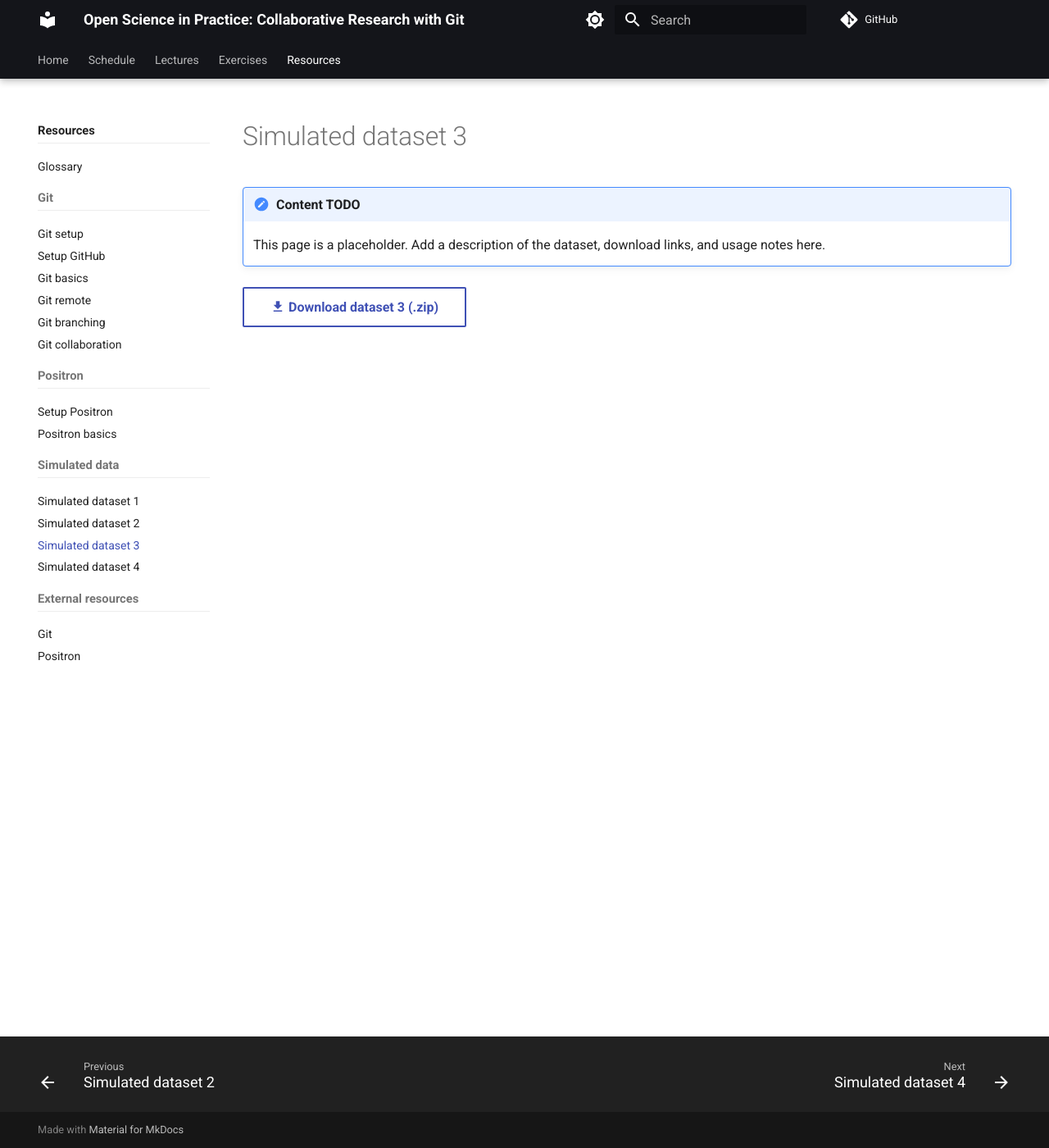
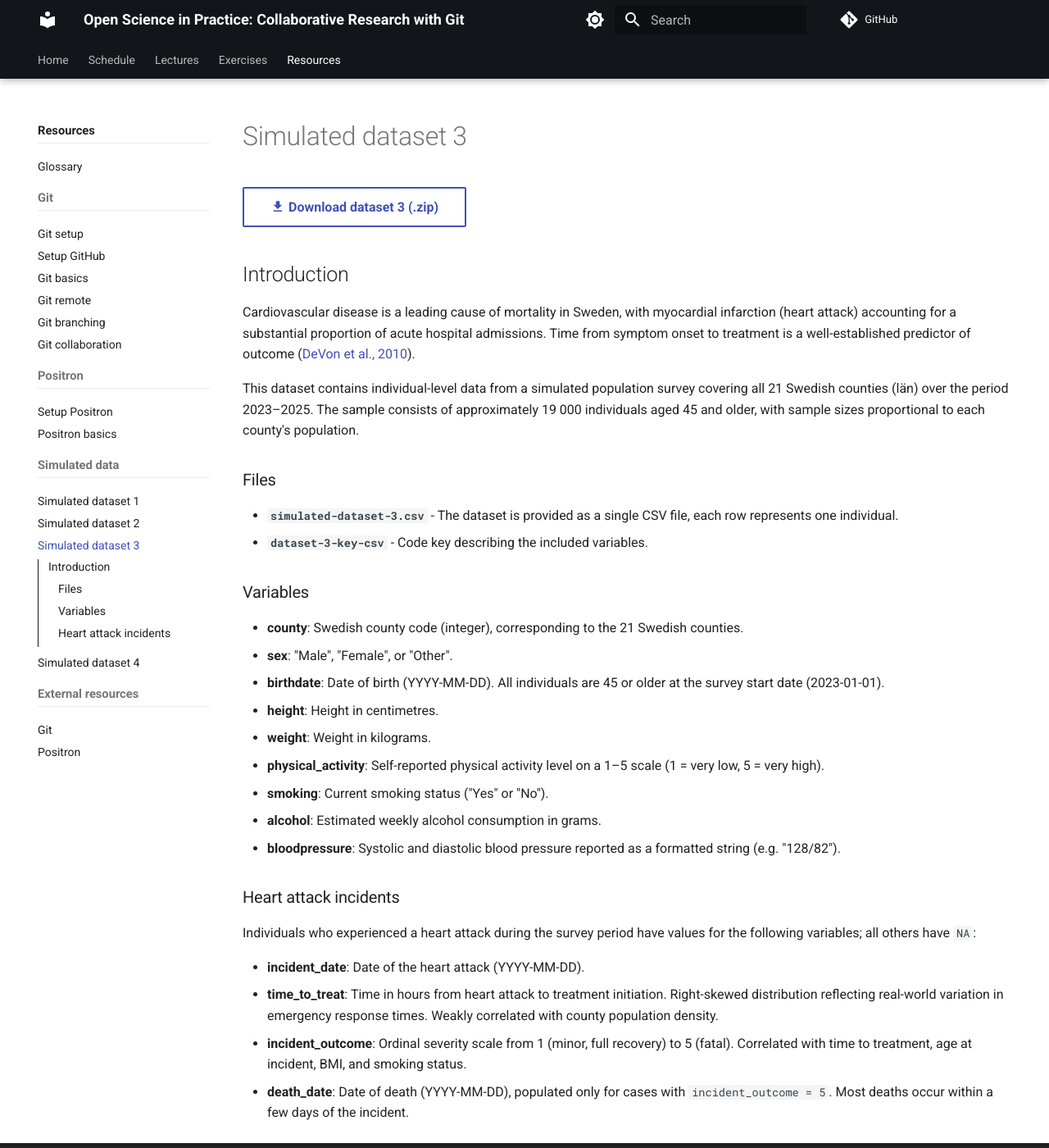
Before and after one commit to k-CIR/course-open-science-in-practice, an MkDocs documentation site: the page built from docs/resources/simulated-dataset-3.md, in a window 1280 px wide and 1400 px high. Shown: the whole window at 82% size. Built offline with MkDocs 1.6.1 and Material for MkDocs 9.7.7, drawn with Linux system fonts in a browser that asks for light colours; comment, search, counter and statistics services are not loaded.

Commit message:
added dataset3 and 4

```diff
--- a/docs/resources/simulated-dataset-3.md
+++ b/docs/resources/simulated-dataset-3.md
@@ -1,7 +1,31 @@
 # Simulated dataset 3
 
-!!! todo "Content TODO"
-    This page is a placeholder. Add a description of the dataset,
-    download links, and usage notes here.
+[:material-download: Download dataset 3 (.zip)](https://www.dropbox.com/scl/fi/5abaio8sn2hfwz3fjr3ir/simulated-dataset-3.zip?rlkey=2mbt29dfv1urgpnfiy7qjwsxi&st=twe2hldv&dl=1){ .md-button download="simulated-dataset-3.zip" }
 
-[:material-download: Download dataset 3 (.zip)](downloads/simulated-dataset-3.zip){ .md-button download="simulated-dataset-3.zip" }
+## Introduction
+Cardiovascular disease is a leading cause of mortality in Sweden, with myocardial infarction (heart attack) accounting for a substantial proportion of acute hospital admissions. Time from symptom onset to treatment is a well-established predictor of outcome ([DeVon et al., 2010](https://pmc.ncbi.nlm.nih.gov/articles/PMC2884185/)).
+
+This dataset contains individual-level data from a simulated population survey covering all 21 Swedish counties (län) over the period 2023–2025. The sample consists of approximately 19 000 individuals aged 45 and older, with sample sizes proportional to each county's population.
+
+### Files
+- **`simulated-dataset-3.csv`** - The dataset is provided as a single CSV file, each row represents one individual.
+- **`dataset-3-key-csv`** - Code key describing the included variables.
+
+### Variables
+- **county**: Swedish county code (integer), corresponding to the 21 Swedish counties.
+- **sex**: "Male", "Female", or "Other".
+- **birthdate**: Date of birth (YYYY-MM-DD). All individuals are 45 or older at the survey start date (2023-01-01).
+- **height**: Height in centimetres.
+- **weight**: Weight in kilograms.
+- **physical_activity**: Self-reported physical activity level on a 1–5 scale (1 = very low, 5 = very high).
+- **smoking**: Current smoking status ("Yes" or "No").
+- **alcohol**: Estimated weekly alcohol consumption in grams.
+- **bloodpressure**: Systolic and diastolic blood pressure reported as a formatted string (e.g. "128/82").
+
+### Heart attack incidents
+Individuals who experienced a heart attack during the survey period have values for the following variables; all others have `NA`:
+
+- **incident_date**: Date of the heart attack (YYYY-MM-DD).
+- **time_to_treat**: Time in hours from heart attack to treatment initiation. Right-skewed distribution reflecting real-world variation in emergency response times. Weakly correlated with county population density.
+- **incident_outcome**: Ordinal severity scale from 1 (minor, full recovery) to 5 (fatal). Correlated with time to treatment, age at incident, BMI, and smoking status.
+- **death_date**: Date of death (YYYY-MM-DD), populated only for cases with `incident_outcome = 5`. Most deaths occur within a few days of the incident.
--- a/mkdocs.yml
+++ b/mkdocs.yml
@@ -77,7 +77,7 @@ nav:
   - Schedule: schedule.md
   - Lectures:
       - lectures/index.md
-      - 'Why Git?': lectures/lecture-1-why-git.md
+      - 'Why Git? - Intro and context': lectures/lecture-1-why-git.md
       - 'Git #1 basics': lectures/git-lectures-basics.md
       - 'Git #2 remote': lectures/git-lectures-remote.md
       - 'Git #3 branching': lectures/git-lectures-branching.md
@@ -86,6 +86,7 @@ nav:
       - 'R #1 basics': lectures/r-lectures-1.md
       - 'Markdown and Quarto': lectures/markdown-quarto.md
       - 'Use AI in your work': lectures/agentic-coding.md
+      - 'Overview of provided datasets': lectures/datasets.md
   - Exercises:
     - 'Workshops':
       - 'Git #1 basics': exercises/git-exercises-basics.md
```
Also changed, not shown: docs/lectures/datasets.md (added, +15 -0 lines), docs/resources/simulated-dataset-4.md (+24 -4 lines).
